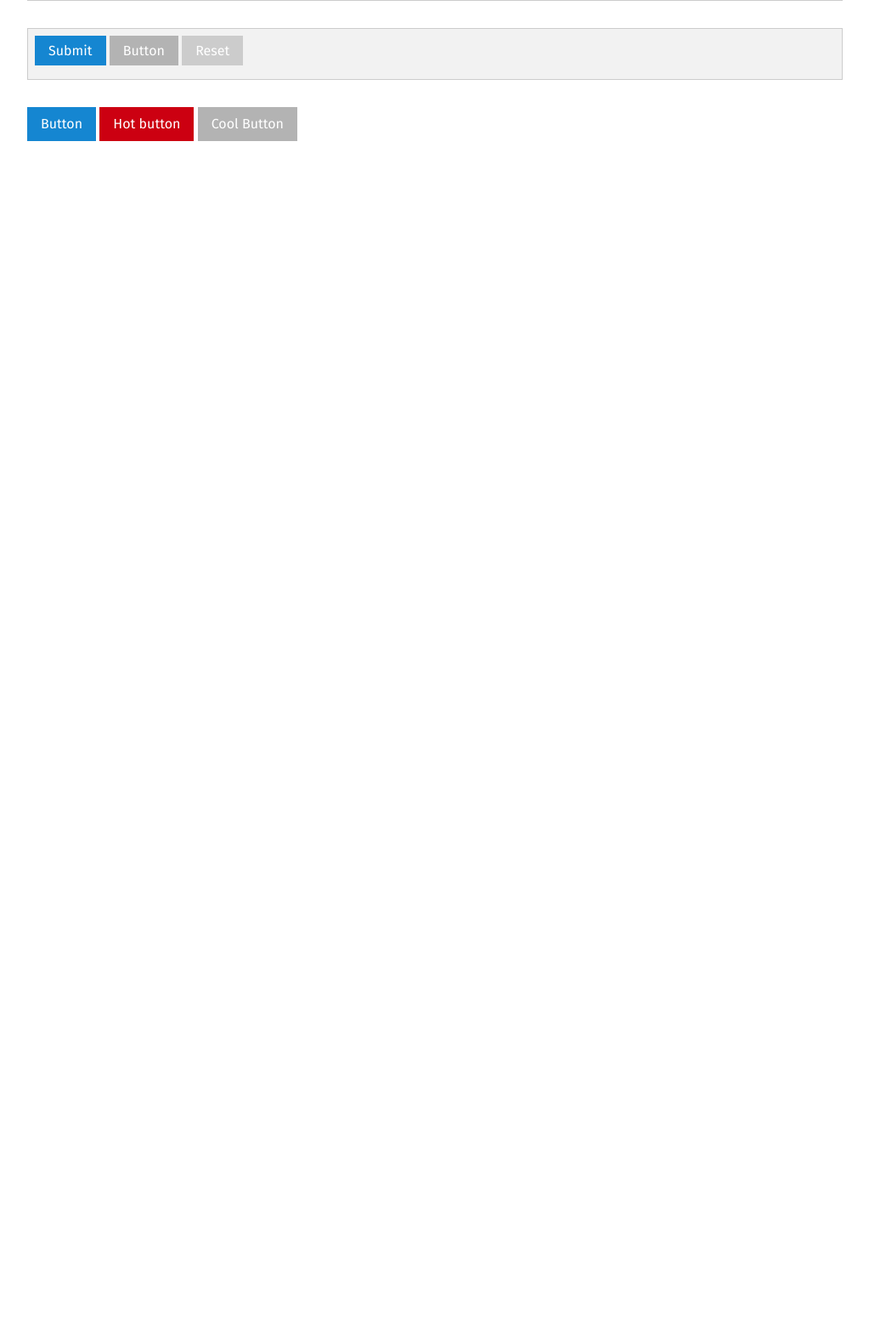
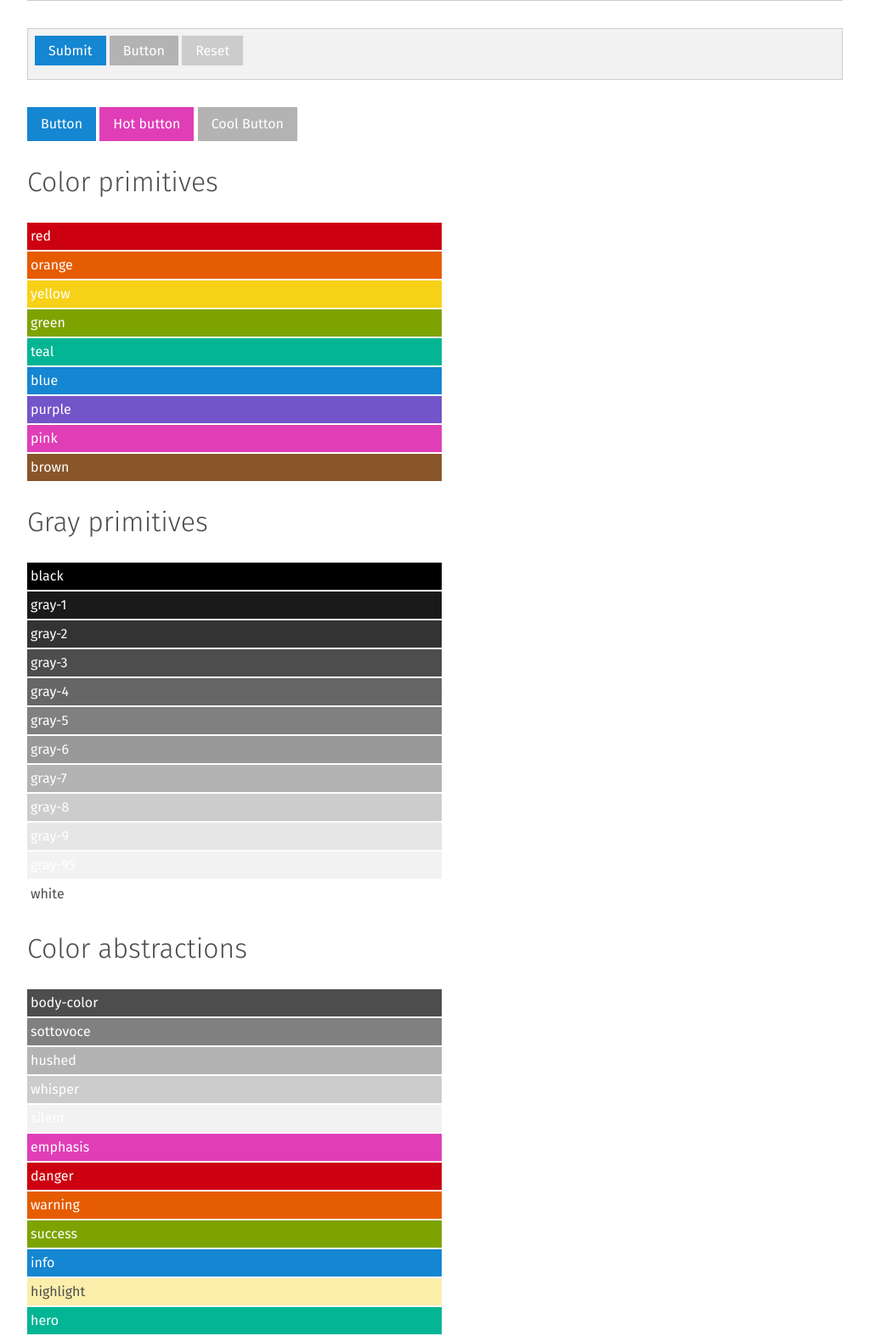
Before and after one commit to axoplasm/skeletor, a PHP site: page /styleguide.html in a window 1280 px wide. Shown: the part 3781-5353 px from the top of the page at 85% size, without its empty margins (128-1151 px from the left). Before the commit the page ends 3947 px from the top, so only its background shows below. Run offline with PHP 8.4, Linux system fonts and the light colour scheme.

Commit message:
useful color selectors for styleguide

```diff
--- a/css/screen.css
+++ b/css/screen.css
@@ -283,7 +283,7 @@ a.button:hover {
 
 a.button-hot {
   padding: 0.5rem 1rem;
-  background: #cc0011;
+  background: #e03eb7;
   color: white;
   text-decoration: none;
   border: none;
@@ -594,30 +594,30 @@ label.error {
 }
 
 .is-valid {
-  border: 2px solid #6d8f00;
-  background: rgba(109, 143, 0, 0.05);
+  border: 2px solid #7da300;
+  background: rgba(125, 163, 0, 0.05);
 }
 
 .is-valid::-webkit-input-placeholder {
-  color: #6d8f00;
+  color: #7da300;
 }
 
 .is-valid:-moz-placeholder {
-  color: #6d8f00;
+  color: #7da300;
   opacity: 1;
 }
 
 .is-valid::-moz-placeholder {
-  color: #6d8f00;
+  color: #7da300;
   opacity: 1;
 }
 
 .is-valid:-ms-input-placeholder {
-  color: #6d8f00;
+  color: #7da300;
 }
 
 label.valid {
-  color: #6d8f00;
+  color: #7da300;
 }
 
 .options label {
@@ -651,4 +651,279 @@ label.valid {
   clear: both;
 }
 
+.styleguide-color {
+  background: black;
+  color: white;
+  padding-top: 0.25rem;
+  padding-bottom: 0.25rem;
+  padding-left: 0.25rem;
+  padding-right: 0.25rem;
+  margin-bottom: 2px;
+  width: 50%;
+}
+
+.bg-red {
+  background: #cc0011;
+}
+
+.fg-red {
+  color: #cc0011;
+}
+
+.bg-orange {
+  background: #e65c00;
+}
+
+.fg-orange {
+  color: #e65c00;
+}
+
+.bg-yellow {
+  background: #f7d118;
+}
+
+.fg-yellow {
+  color: #f7d118;
+}
+
+.bg-green {
+  background: #7da300;
+}
+
+.fg-green {
+  color: #7da300;
+}
+
+.bg-teal {
+  background: #03b594;
+}
+
+.fg-teal {
+  color: #03b594;
+}
+
+.bg-blue {
+  background: #1586d1;
+}
+
+.fg-blue {
+  color: #1586d1;
+}
+
+.bg-purple {
+  background: #7454c9;
+}
+
+.fg-purple {
+  color: #7454c9;
+}
+
+.bg-pink {
+  background: #e03eb7;
+}
+
+.fg-pink {
+  color: #e03eb7;
+}
+
+.bg-brown {
+  background: #895629;
+}
+
+.fg-brown {
+  color: #895629;
+}
+
+.bg-black {
+  background: black;
+}
+
+.fg-black {
+  color: black;
+}
+
+.bg-gray-1 {
+  background: #1a1a1a;
+}
+
+.fg-gray-1 {
+  color: #1a1a1a;
+}
+
+.bg-gray-2 {
+  background: #333333;
+}
+
+.fg-gray-2 {
+  color: #333333;
+}
+
+.bg-gray-3 {
+  background: #4d4d4d;
+}
+
+.fg-gray-3 {
+  color: #4d4d4d;
+}
+
+.bg-gray-4 {
+  background: #666666;
+}
+
+.fg-gray-4 {
+  color: #666666;
+}
+
+.bg-gray-5 {
+  background: gray;
+}
+
+.fg-gray-5 {
+  color: gray;
+}
+
+.bg-gray-6 {
+  background: #999999;
+}
+
+.fg-gray-6 {
+  color: #999999;
+}
+
+.bg-gray-7 {
+  background: #b3b3b3;
+}
+
+.fg-gray-7 {
+  color: #b3b3b3;
+}
+
+.bg-gray-8 {
+  background: #cccccc;
+}
+
+.fg-gray-8 {
+  color: #cccccc;
+}
+
+.bg-gray-9 {
+  background: #e6e6e6;
+}
+
+.fg-gray-9 {
+  color: #e6e6e6;
+}
+
+.bg-gray-95 {
+  background: #f2f2f2;
+}
+
+.fg-gray-95 {
+  color: #f2f2f2;
+}
+
+.bg-white {
+  background: white;
+}
+
+.fg-white {
+  color: white;
+}
+
+.bg-body-color {
+  background: #4d4d4d;
+}
+
+.fg-body-color {
+  color: #4d4d4d;
+}
+
+.bg-sottovoce {
+  background: gray;
+}
+
+.fg-sottovoce {
+  color: gray;
+}
+
+.bg-hushed {
+  background: #b3b3b3;
+}
+
+.fg-hushed {
+  color: #b3b3b3;
+}
+
+.bg-whisper {
+  background: #cccccc;
+}
+
+.fg-whisper {
+  color: #cccccc;
+}
+
+.bg-silent {
+  background: #f2f2f2;
+}
+
+.fg-silent {
+  color: #f2f2f2;
+}
+
+.bg-emphasis {
+  background: #e03eb7;
+}
+
+.fg-emphasis {
+  color: #e03eb7;
+}
+
+.bg-danger {
+  background: #cc0011;
+}
+
+.fg-danger {
+  color: #cc0011;
+}
+
+.bg-warning {
+  background: #e65c00;
+}
+
+.fg-warning {
+  color: #e65c00;
+}
+
+.bg-success {
+  background: #7da300;
+}
+
+.fg-success {
+  color: #7da300;
+}
+
+.bg-info {
+  background: #1586d1;
+}
+
+.fg-info {
+  color: #1586d1;
+}
+
+.bg-highlight {
+  background: #fcefab;
+}
+
+.fg-highlight {
+  color: #fcefab;
+}
+
+.bg-hero {
+  background: #03b594;
+}
+
+.fg-hero {
+  color: #03b594;
+}
+
 /*# sourceMappingURL=screen.css.map */
--- a/sass/_lib.scss
+++ b/sass/_lib.scss
@@ -27,6 +27,10 @@
 @mixin vpadding($delta: 1) {
   padding-top: $vgutter * $delta;
   padding-bottom: $vgutter * $delta;
+}
+@mixin hpadding($delta: 1) {
+  padding-left: $vgutter * $delta;
+  padding-right: $vgutter * $delta;
 }
 @mixin hspace($delta: 1) {
   margin-left: $hgutter * $delta;
@@ -67,6 +71,16 @@
     clear: both;
   }
 }
+@mixin color-selectors($map) {
+  @each $name, $color in $map {
+    .bg-#{$name} {
+      background: $color;
+    }
+    .fg-#{$name} {
+      color: $color;
+    }
+  }
+}
 
 // ## Temporary mixins to overload mixins missing from compass-mixins ## //
 
--- a/sass/_local.scss
+++ b/sass/_local.scss
@@ -14,10 +14,31 @@
   @include clearfix();
 }
 
+.styleguide-color {
+	background: $black;
+	color: white;
+	@include vpadding(0.25);
+	@include hpadding(0.25);
+	margin-bottom: 2px;
+	width: 50%;
+//	@include span(1 of 8);
+//	&:nth-of-type(8) {
+//		@include span(1 of 8 last);
+//	}
+//	margin-bottom: 2.5%;
+// display: inline-block;
+}
+
+
 // # Modules/Components # //
 
 // # State # //
 
+// ## Colors ## //
+@include color-selectors($color-primitives);
+@include color-selectors($gray-primitives);
+@include color-selectors($abstract-colors);
+
 // # Custom # //
 
 // # Unsorted # //
--- a/sass/_variables.scss
+++ b/sass/_variables.scss
@@ -3,35 +3,47 @@
 // ## Colors ## //
 
 // ### Color primitives ### //
-$red:     hsl(355,100,40);
-$orange:  hsl(24,100,45);
-$yellow:  hsl(50,93,53);
-$green:   hsl(74,100,28);
-$teal:    hsl(169,97,36);
-$blue:    hsl(204,82,45);
-$purple:  hsl(256,52,56);
-$pink:    hsl(315,72,56);
+$red:     hsl(355,100,40); // #cc0011
+$orange:  hsl(24,100,45);  // #e65c00
+$yellow:  hsl(50,93,53);   // #f7d118
+$green:   hsl(74,100,32);  // #7da300
+$teal:    hsl(169,97,36);  // #03b594
+$blue:    hsl(204,82,45);  // #1586d1
+$purple:  hsl(256,52,56);  // #7454c9
+$pink:    hsl(315,72,56);  // #e03eb7
+$brown:   hsl(28, 54,35);  // #8b572a
 
 // ### Grays ### //
-$gray-3:    hsl(0,0,30%);
-$gray-4:    hsl(0,0,40%);
-$gray-5:    hsl(0,0,50%);
-$gray-6:    hsl(0,0,60%);
-$gray-7:    hsl(0,0,70%);
-$gray-8:    hsl(0,0,80%);
-$gray-9:    hsl(0,0,90%);
-$gray-95:   hsl(0,0,95%);
+$black: 	hsl(0,0,0%);   // #000000
+$gray-1:	hsl(0,0,10%);  // #1a1a1a
+$gray-2:	hsl(0,0,20%);  // #333333
+$gray-3:    hsl(0,0,30%);  // #4d4d4d
+$gray-4:    hsl(0,0,40%);  // #666666
+$gray-5:    hsl(0,0,50%);  // #808080
+$gray-6:    hsl(0,0,60%);  // #999999
+$gray-7:    hsl(0,0,70%);  // #b3b3b3
+$gray-8:    hsl(0,0,80%);  // #cccccc
+$gray-9:    hsl(0,0,90%);  // #e6e6e6
+$gray-95:   hsl(0,0,95%);  // #f2f2f2
+$white:		hsl(0,0,100%); // #ffffff
+
 
 // ### Color Abstraction ### //
 $body-color: $gray-3;
+$sottovoce: $gray-5;
 $hushed: $gray-7;
 $whisper: $gray-8;
 $silent: $gray-95;
-$emphasis: $red;
+$emphasis: $pink;
 $danger: $red;
 $warning: $orange;
 $success: $green;
+$info: $blue;
 $highlight: lighten($yellow, 30%);
+$hero: $teal;
+
+
+
 $link-unvisited: $blue;
 $link-visited: $purple;
 $link-hover: $red;
@@ -54,3 +66,50 @@ $mobile:  600px;
 // ## Layout ## //
 $vgutter: 1rem;
 $hgutter: $vgutter;
+
+// # Useful maps # //
+
+// #### a useful map of color names #### //
+$color-primitives: (
+	'red': $red,
+	'orange': $orange,
+	'yellow': $yellow,
+	'green': $green,
+	'teal': $teal,
+	'blue': $blue,
+	'purple': $purple,
+	'pink': $pink,
+	'brown': $brown
+);
+
+// #### a useful map of grays #### //
+$gray-primitives: (
+	'black': $black,
+	'gray-1': $gray-1,
+	'gray-2': $gray-2,
+	'gray-3': $gray-3,
+	'gray-4': $gray-4,
+	'gray-5': $gray-5,
+	'gray-6': $gray-6,
+	'gray-7': $gray-7,
+	'gray-8': $gray-8,
+	'gray-9': $gray-9,
+	'gray-95': $gray-95,
+	'white': $white,
+);
+
+// #### a useful map of abstract colors #### //
+$abstract-colors: (
+	'body-color': $body-color,
+	'sottovoce': $sottovoce,
+	'hushed': $hushed,
+	'whisper': $whisper,
+	'silent': $silent,
+	'emphasis': $emphasis,
+	'danger': $danger,
+	'warning': $warning,
+	'success': $success,
+	'info': $info,
+	'highlight': $highlight,
+	'hero': $hero
+);
--- a/styleguide.html
+++ b/styleguide.html
@@ -238,5 +238,117 @@
 
 	</div>
 </section>
+
+<section class="layout-row">
+	<div class="layout-inner-wrapper">
+		<h3>Color primitives</h3>
+		<div class="styleguide-color bg-red">
+			red
+		</div>
+		<div class="styleguide-color bg-orange">
+			orange
+		</div>
+		<div class="styleguide-color bg-yellow">
+			yellow
+		</div>
+		<div class="styleguide-color bg-green">
+			green
+		</div>
+		<div class="styleguide-color bg-teal">
+			teal
+		</div>
+		<div class="styleguide-color bg-blue">
+			blue
+		</div>
+		<div class="styleguide-color bg-purple">
+			purple
+		</div>
+		<div class="styleguide-color bg-pink">
+			pink
+		</div>
+		<div class="styleguide-color bg-brown">
+			brown
+		</div>
+	</div>
+	<div class="layout-inner-wrapper">
+		<h3>Gray primitives</h3>
+		<div class="styleguide-color bg-black">
+			black
+		</div>
+		<div class="styleguide-color bg-gray-1">
+			gray-1
+		</div>
+		<div class="styleguide-color bg-gray-2">
+			gray-2
+		</div>
+		<div class="styleguide-color bg-gray-3">
+			gray-3
+		</div>
+		<div class="styleguide-color bg-gray-4">
+			gray-4
+		</div>
+		<div class="styleguide-color bg-gray-5">
+			gray-5
+		</div>
+		<div class="styleguide-color bg-gray-6">
+			gray-6
+		</div>
+		<div class="styleguide-color bg-gray-7">
+			gray-7
+		</div>
+		<div class="styleguide-color bg-gray-8">
+			gray-8
+		</div>
+		<div class="styleguide-color bg-gray-9">
+			gray-9
+		</div>
+		<div class="styleguide-color bg-gray-95">
+			gray-95
+		</div>
+		<div class="styleguide-color bg-white fg-body-color">
+			white
+		</div>
+	</div>
+	<div class="layout-inner-wrapper">
+		<h3>Color abstractions</h3>
+		<div class="styleguide-color bg-body-color">
+			body-color
+		</div>
+		<div class="styleguide-color bg-sottovoce">
+			sottovoce
+		</div>
+		<div class="styleguide-color bg-hushed">
+			hushed
+		</div>
+		<div class="styleguide-color bg-whisper">
+			whisper
+		</div>
+		<div class="styleguide-color bg-silent">
+			silent
+		</div>
+		<div class="styleguide-color bg-emphasis">
+			emphasis
+		</div>
+		<div class="styleguide-color bg-danger">
+			danger
+		</div>
+		<div class="styleguide-color bg-warning">
+			warning
+		</div>
+		<div class="styleguide-color bg-success">
+			success
+		</div>
+		<div class="styleguide-color bg-info">
+			info
+		</div>
+		<div class="styleguide-color bg-highlight fg-body-color">
+			highlight
+		</div>
+		<div class="styleguide-color bg-hero">
+			hero
+		</div>
+	</div>
+</section>
+
 </body>
 </html>
```
